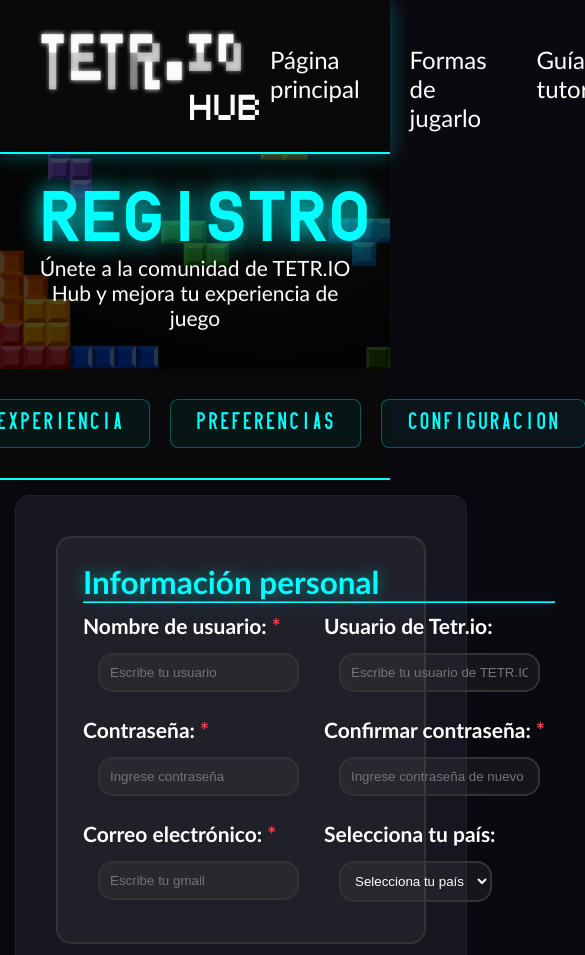
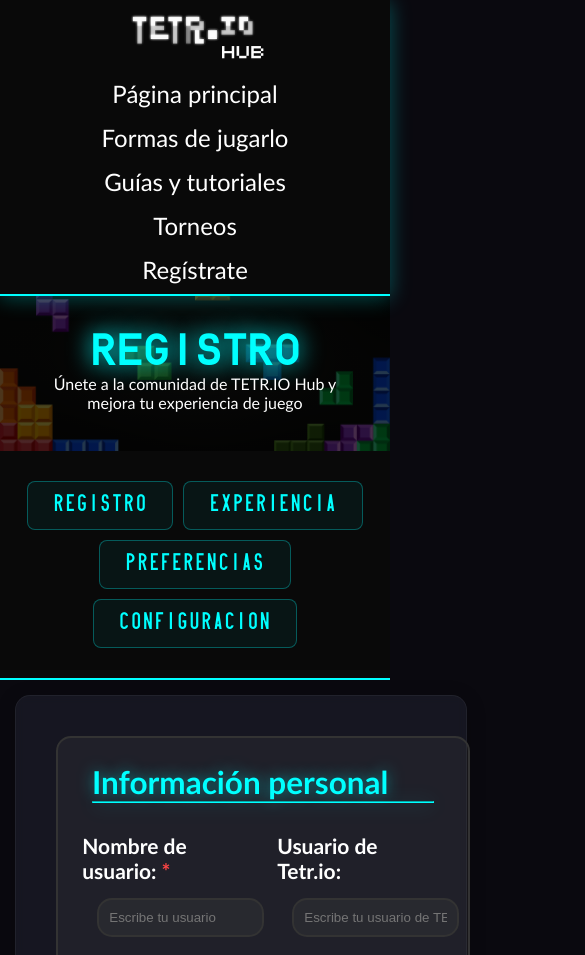
Before and after one commit to AmiraCuba/ProyectoIndividualFinal, a plain HTML site: page registro.html in a window 390 px wide. Shown: the top 955 px of the page, 585 px wide, since content can reach past the window. Drawn offline with Linux system fonts and the light colour scheme; a script that the page names is missing.

Commit message:
Responsive final

```diff
--- a/styles.css
+++ b/styles.css
@@ -767,3 +767,85 @@ td:hover img {
 html {
     scroll-behavior: smooth;
 }
+
+/* Media Queries para responsividad */
+img {
+    max-width: 100%;
+    height: auto;
+}
+
+@media screen and (max-width: 768px) {
+    /* NAVEGACIÓN */
+    .nav {
+        flex-direction: column;
+        align-items: center;
+        padding: 10px;
+        position: relative;
+    }
+    .nav ul {
+        flex-direction: column;
+        gap: 15px;
+        margin-top: 15px;
+        width: 100%;
+        text-align: center;
+        padding: 0;
+    }
+    .nav img {
+        width: 150px;
+    }
+
+    /* TEXTOS Y TÍTULOS */
+    .tituloPrincipal h1 {
+        font-size: 2.5rem;
+    }
+    .tituloPrincipal p {
+        font-size: 1rem;
+        padding: 0 10px;
+    }
+
+    /* GRID DE GUÍAS Y TIPOS DE JUEGO  */
+    .contenedorGuias,
+    section.grid-container {
+        grid-template-columns: 1fr;
+    }
+    section {
+        flex-direction: column;
+    }
+
+    .itemContenedorGuias, .itemTorneos, .forms_item {
+        width: 90%;
+        margin: 10px auto;
+    }
+
+    /* BOTONES DE FILTRO */
+    .nav_botones ul {
+        flex-wrap: wrap;
+        justify-content: center;
+        gap: 10px;
+    }
+    .nav_botones button, .nav_botones input {
+        width: 100%;
+        margin-bottom: 5px;
+    }
+
+    /* FORMULARIO DE CONTACTO */
+    .forms {
+        width: 95%;
+        padding: 15px;
+    }
+    input, select, textarea {
+        width: 100%;
+        box-sizing: border-box;
+    }
+
+    /*TABLA DE ADMIN*/
+    #panelMensajes div {
+        overflow-x: auto;
+    }
+    table {
+        min-width: 600px;
+    }
+    .stats-grid {
+        grid-template-columns: 1fr;
+    }
+}
```
Also changed, not shown: index.html (+2 -0 lines).
